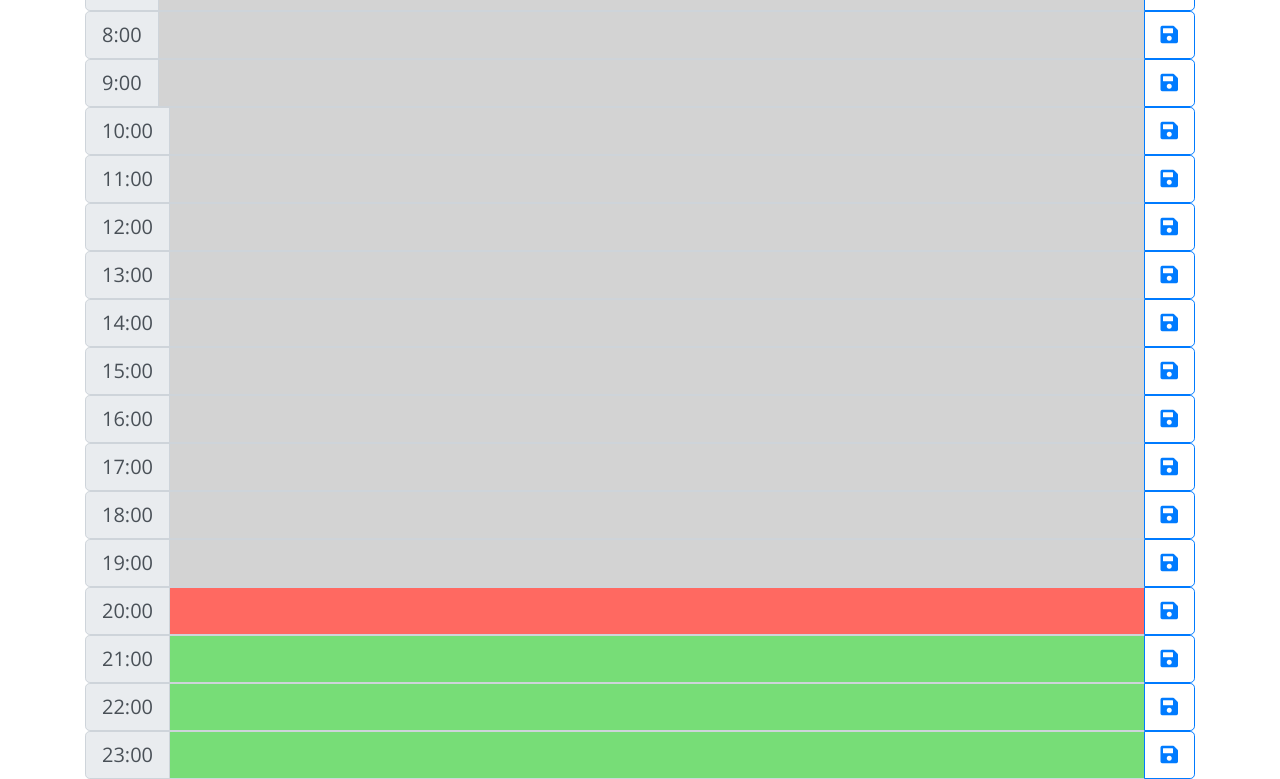
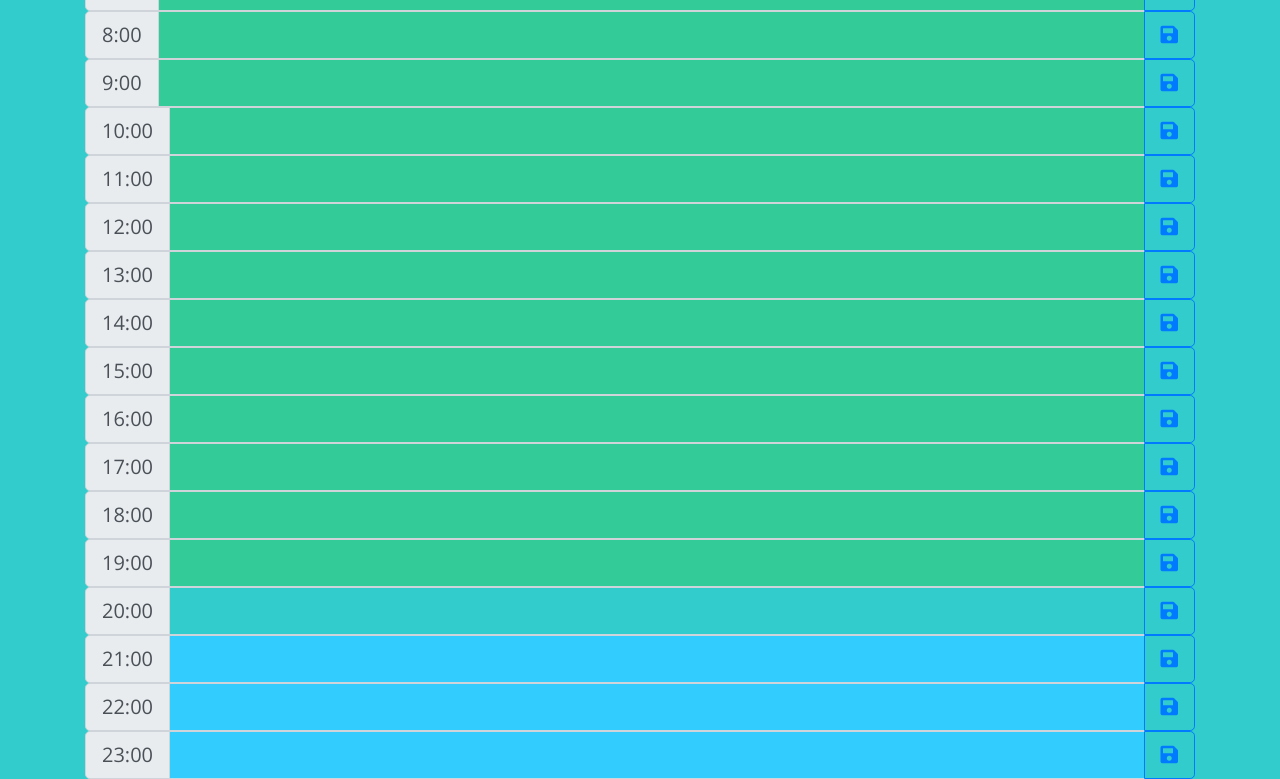
Before and after one commit to armcbride/planner, a plain HTML site: page develop/index.html in a window 1280 px wide. Shown: the part 421-1200 px from the top of the page. Drawn offline with nearby package versions, Linux system fonts and the light colour scheme.

Commit message:
set local storage, adjusted colors

```diff
--- a/develop/script.js
+++ b/develop/script.js
@@ -1,4 +1,5 @@
-$(document).ready(function(){
+//GLOBAL VARIABLES:
+
 // Get current date and time from Moment
 var currentDay= moment().format("dddd, MMMM Do YYYY, h:mm:ss a");
 var currentHour= moment().hour();
@@ -10,60 +11,59 @@ display.text(currentDay);
 
 //pushing timeblocks to HTML
 var timeBlocks = $('#timeBlocks');
-var userAddendum = "";
-var hourSlot= "";
 //array of time
 var dayHours = [6, 7, 8, 9, 10, 11, 12, 13, 14, 15, 16, 17, 18, 19, 20, 21, 22, 23,];
+var savedTimes = JSON.parse(localStorage.getItem('times')) || {}
+
+//FUNCTIONS:
 
 //function to paste time blocks on page
 function setTimeBlocks (){
     var times = "";
-    for (var i = 0; i < dayHours.length; i++) {
-        var setHours = "" +
-            '<div class="input-group input-group-lg">' +
-            '<div class="input-group-prepend">' +
-            '<span class="input-group-text">' + dayHours[i]+ ":00" +
-             '</span>' +
-            '</div>' +
-            '<input type="text" class="form-control" id="' + dayHours[i] + '" value=""/>' +
-            '<div class="input-group-append">' +
-            '<button class="btn btn-outline-primary saveButton" data-time="' + dayHours[i] + '"><i class="fa fa-save"></i></button>' +
-            '</div>' +
-            '</div>';
 
-        times += setHours;
+    dayHours.forEach(function (hour) {
+      console.log(hour);
 
-        for (var j = 0; j < dayHours.length; j++) {
-            $('#' + dayHours[i]).text(hourSlot);
-        }
-    }
+      times += `
+        <div class="input-group input-group-lg">
+          <div class="input-group-prepend">
+            <span class="input-group-text">${hour}:00</span>
+          </div>
+          <input type="text" class="form-control ${timeSlotStatus(hour)}" id="${hour}" value="${savedTimes[hour] || ""}"/>
+          <div class="input-group-append">
+            <button onclick="saveNote(${hour})" class="btn btn-outline-primary saveButton " data-time="${hour}"><i class="fa fa-save"></i></button>
+          </div>
+        </div>
+      `
+    })
+
     timeBlocks.append(times);
+}
+
+//setting color to time blocks
+function timeSlotStatus(hour) {
+  console.log('creating color class', hour);
+  if (currentHour === hour) {
+    return 'present'
+  }
+  if (currentHour > hour) {
+    return 'past'
+  }
+  if (currentHour < hour) {
+    return 'future'
+  }
 }
 
 console.log(setTimeBlocks());
 
-//setting colors to time blocks
 
-for (i = 0; i < dayHours.length; i++) {
-
-    if (currentHour === dayHours[i]) {
-        $("#" + dayHours[i]).addClass('present');
-    }
-    if (currentHour > dayHours[i]) {
-        $("#" + dayHours[i]).addClass('past');
-    }
-    if (currentHour < dayHours[i]) {
-        $("#" + dayHours[i]).addClass('future');
-    }
-
+//Local Storage
+function saveNote(hour) {
+  const note = $(`#${hour}`).val()
+  savedTimes[hour] = note
+  localStorage.setItem('times', JSON.stringify(savedTimes))
 }
-console.log(currentHour);
-
-
-//Local Storage beast goes below
-
 
 
 
 //bottom of code
-});
--- a/develop/style.css
+++ b/develop/style.css
@@ -2,20 +2,23 @@ body {
     font-family: 'Open Sans', sans-serif;
     font-size: 16px;
     line-height: 1;
+    background-color: #33cccc;
   }
 
+
+
   textarea{
-    background: transparent;
     border: none;
     resize: none;
     color: #000000;
     border-left: 1px solid black;
     padding: 10px;
+
   }
 
   .jumbotron {
     text-align: center;
-    background-color: transparent;
+    background-color: #33cccc;
     color: black;
     border-radius: 0;
     border-bottom: 10px solid black;
@@ -33,27 +36,26 @@ body {
   .row {
     white-space: pre-wrap;
     height: 80px;
-    border-top: 1px solid white;;
+    border-top: 1px solid white;
   }
 
   .hour {
-    background-color: #ffffff;
     color: #000000;
     border-top: 1px dashed #000000;
   }
 
   .past {
-    background-color: #d3d3d3;
+    background-color: #33cc99;
     color: white;
   }
 
   .present {
-    background-color: #ff6961;
+    background-color: #33cccc;
     color: white;
   }
 
   .future {
-    background-color: #77dd77;
+    background-color: #33ccff;
     color: white;
   }
 
```
